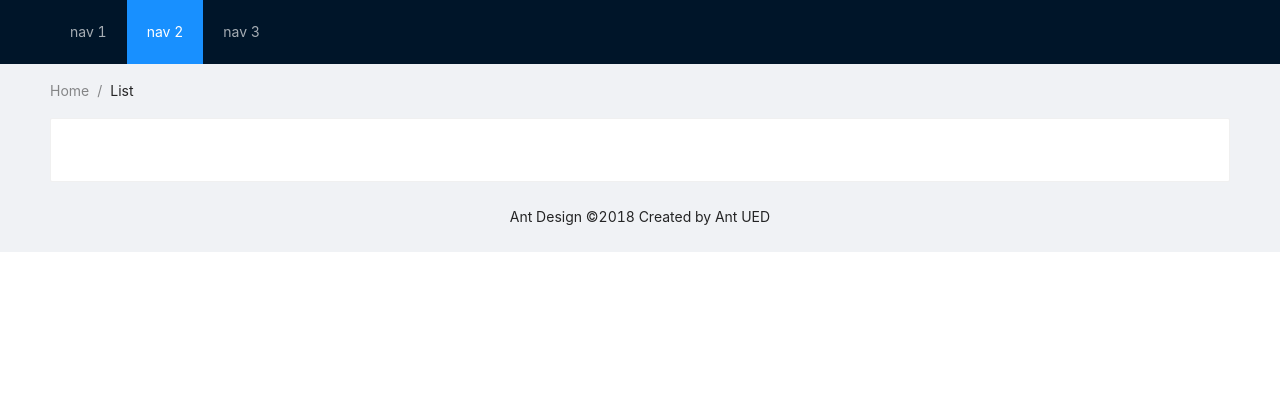
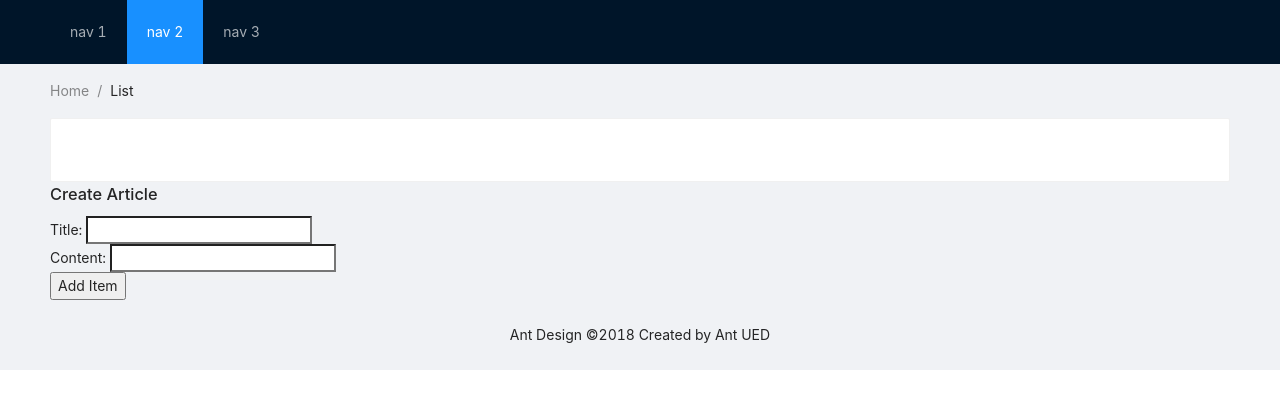
Before and after one commit to danliu277/djreact, a React (Create React App) app in the folder frontend/gui/: page /1 in a window 1280 px wide. Shown: the top 408 px of the page. Built offline with nearby package versions, Linux system fonts and the light colour scheme; no server answers.

Commit message:
Add create article page

```diff
--- /dev/null
+++ b/frontend/gui/src/containers/ArticleCreateView.js
@@ -0,0 +1,32 @@
+import React, { useState } from 'react';
+import axios from 'axios'
+
+const ArticleCreate = (props) => {
+    const [title, setTitle] = useState('')
+    const [content, setContent] = useState('')
+
+    const submit = (e) => {
+        e.preventDefault()
+
+        axios.post(`http://127.0.0.1:8000/api/`, {title, content})
+        .then(res => res.json())
+        .then(res => console.log(res))
+    }
+
+    return (
+        <div>
+            <h3>Create Article</h3>
+            <form onSubmit={submit} >
+                <label>Title: </label>
+                <input type="text" onChange={(e) => setTitle(e.target.value)} value={title} />
+                <br />
+                <label>Content: </label>
+                <input type="text" onChange={(e) => setContent(e.target.value)} value={content} />
+                <br />
+                <button type="submit">Add Item</button>
+            </form>
+        </div>
+    );
+}
+
+export default ArticleCreate;
--- a/frontend/gui/src/routes.js
+++ b/frontend/gui/src/routes.js
@@ -2,12 +2,14 @@ import React from 'react'
 import { Route } from 'react-router-dom'
 import ArticleList from './containers/ArticleListView';
 import ArticleDetail from './containers/ArticleDetailView';
+import ArticleCreate from './containers/ArticleCreateView';
 
 const BaseRouter = () => {
     return (
         <div>
             <Route exact path='/' component={ArticleList} />
             <Route exact path='/:articleId' component={ArticleDetail} />
+            <Route exact path='/:newArticle' component={ArticleCreate} />
         </div>
     )
 };
```
